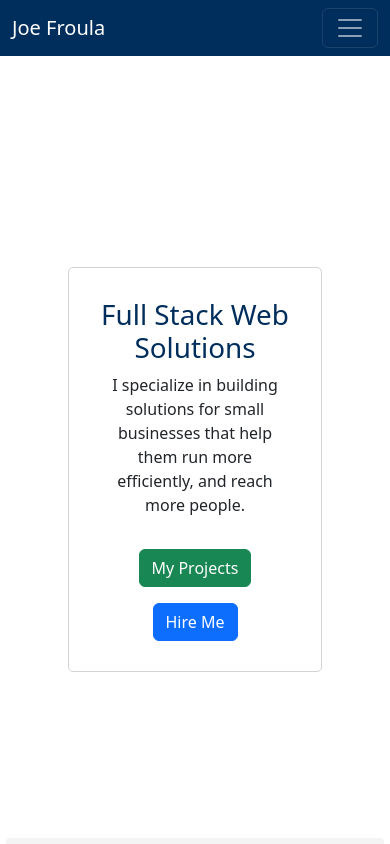
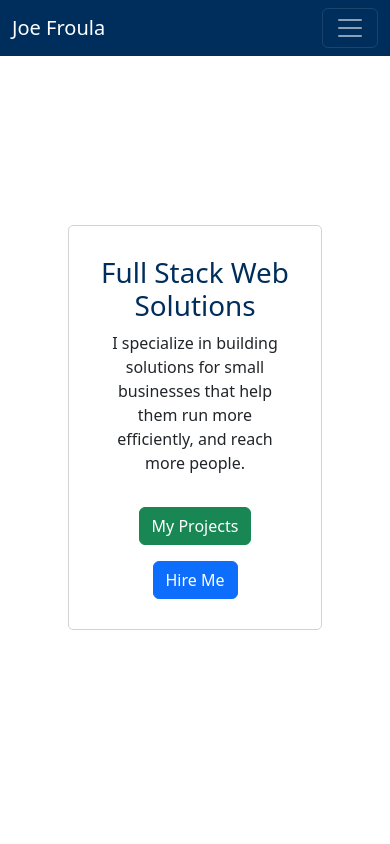
Before and after one commit to j4rola/my-portfolio, a Next.js app: page / in a window 390 px wide. Shown: the top 844 px of the page. Built offline with nearby package versions, Linux system fonts and the light colour scheme.

Commit message:
testing layout

```diff
--- a/components/NavBar.jsx
+++ b/components/NavBar.jsx
@@ -2,7 +2,7 @@ import Container from 'react-bootstrap/Container';
 import Link from 'next/link';
 import Nav from 'react-bootstrap/Nav';
 import Navbar from 'react-bootstrap/Navbar';
-import NavDropdown from 'react-bootstrap/NavDropdown';
+
 
 function NavBar() {
   return (
@@ -14,6 +14,7 @@ function NavBar() {
           <Nav className="me-auto no-border">
             <Link href="#contact"><a className='link'>Contact</a></Link>
             <Link className='link' href="#projects"><a className='link'>Projects</a></Link>
+            <Link className='link' href="#projects"><a className='link'>Make a payment</a></Link>
 
           </Nav>
           <Nav className='text-light'>
--- a/pages/index.js
+++ b/pages/index.js
@@ -43,7 +43,7 @@ export default function Home() {
 
       <div className='flexy'>
 
-        <div className='flexy small-custom-card d-md-none my-6'>
+        <div className='flexy small-custom-card d-md-none'>
 
           <h1 className='text-blue text-center'>
             Full Stack Web Solutions
--- a/styles/globals.css
+++ b/styles/globals.css
@@ -49,6 +49,7 @@ a {
 .no-underline {
   text-decoration: none
 }
+
 
 .my-6 {
   margin-top: 50px;
@@ -102,7 +103,8 @@ a {
 }
 
 .small-custom-card {
-  margin-top: 25vh;
+  margin-top: 20vh;
+  margin-bottom: 20vh;
   z-index: 1;
   width: 65%;
   background-color: white;
```
